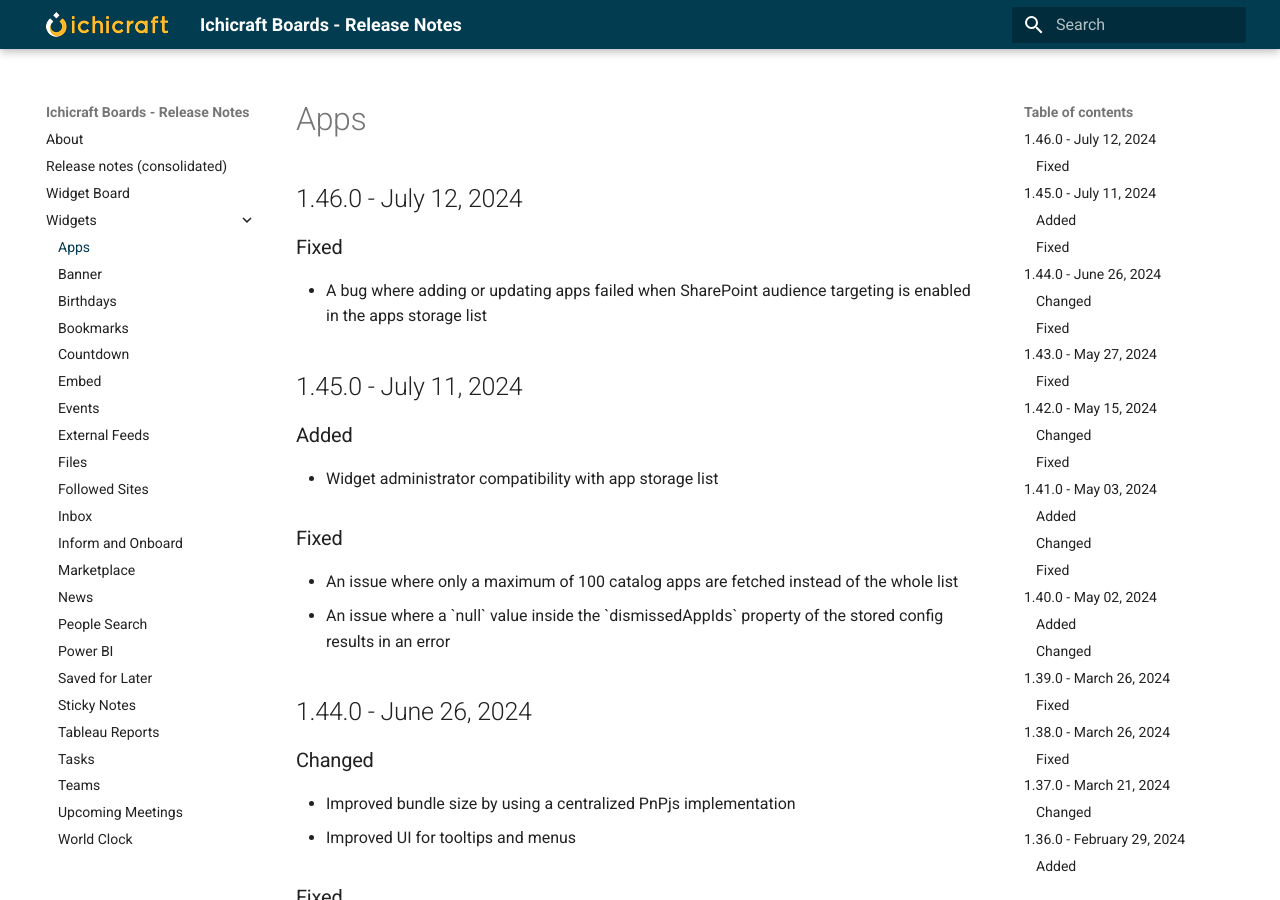
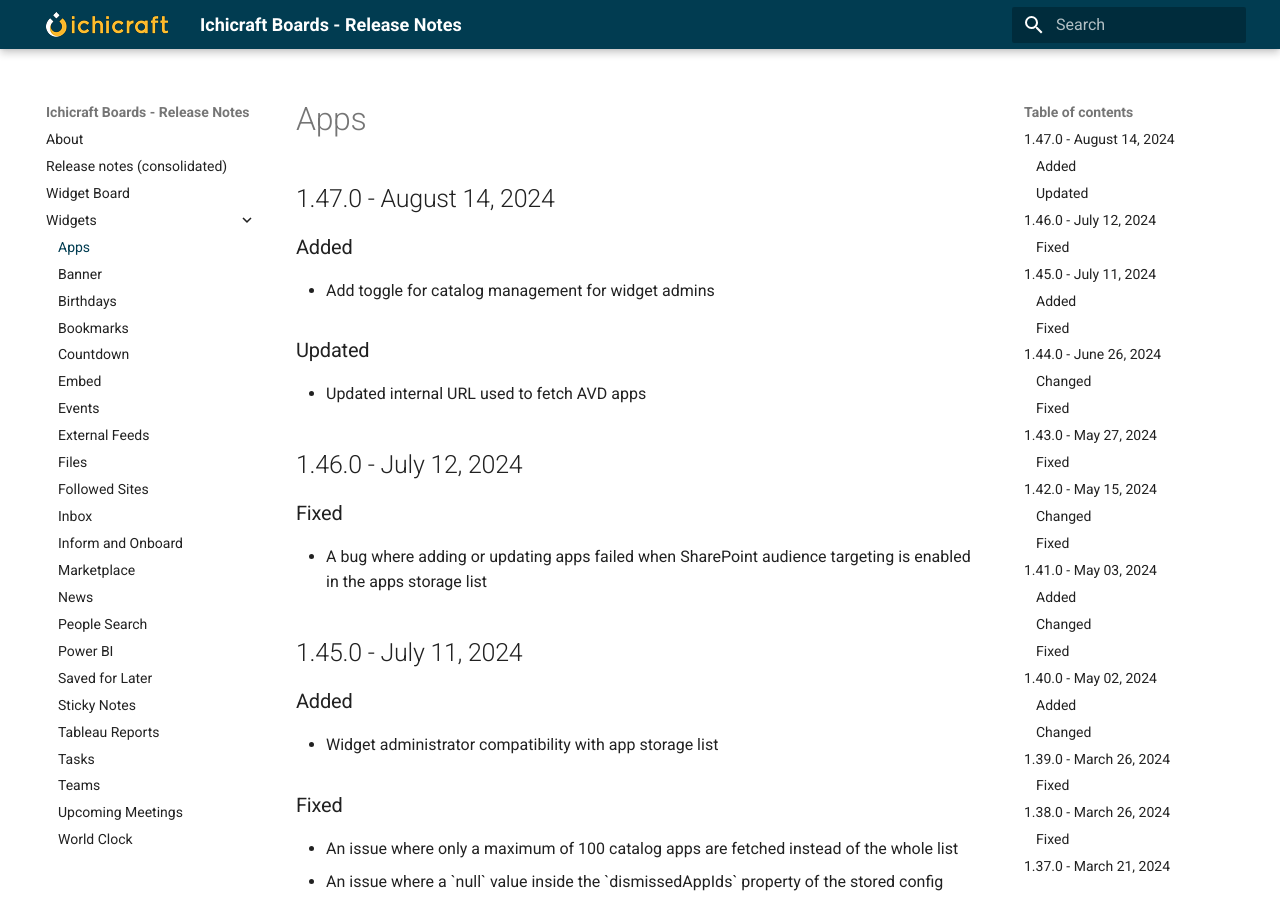
Before and after one commit to ichicraft/widgets-docs, an MkDocs documentation site: the page built from docs/Widgets/Apps.md, in a window 1280 px wide and 900 px high. Built offline with MkDocs 1.6.1 and Material for MkDocs 9.7.7, drawn with Linux system fonts in a browser that asks for light colours.

```diff
--- a/docs/Widgets/Apps.md
+++ b/docs/Widgets/Apps.md
@@ -1,3 +1,11 @@
+## 1.47.0 - August 14, 2024
+
+### Added
+- Add toggle for catalog management for widget admins
+
+### Updated
+- Updated internal URL used to fetch AVD apps
+
 ## 1.46.0 - July 12, 2024
 
 ### Fixed
```
Also changed, not shown: docs/Release-notes-(consolidated).md (+8 -0 lines).
